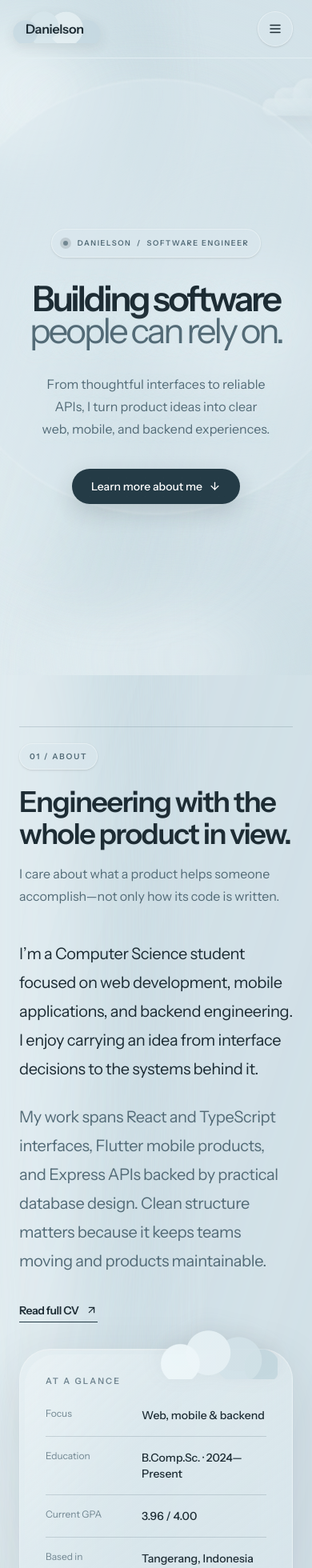
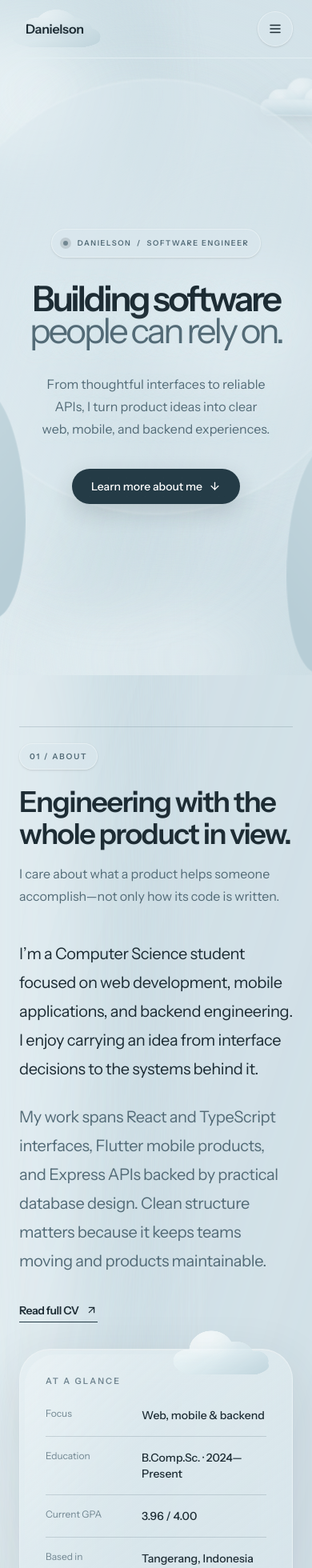
Before and after one commit to orde-r/Portfolio, a React (Vite) app: page / in a window 390 px wide. Shown: the top 1960 px of the page at 80% size. Built offline with nearby package versions, Linux system fonts and the light colour scheme.

Commit message:
feat: enchance cloud openning

```diff
--- a/src/components/CloudCluster.tsx
+++ b/src/components/CloudCluster.tsx
@@ -11,10 +11,15 @@ export function CloudCluster({ className, dark = false }: CloudClusterProps) {
       aria-hidden="true"
       className={cn("cloud-cluster", dark && "cloud-cluster-dark", className)}
     >
-      <span className="cloud-puff cloud-puff-one" />
-      <span className="cloud-puff cloud-puff-two" />
-      <span className="cloud-puff cloud-puff-three" />
-      <span className="cloud-puff cloud-puff-base" />
+      <span className="cloud-body">
+        <span className="cloud-shadow" />
+        <span className="cloud-puff cloud-puff-one" />
+        <span className="cloud-puff cloud-puff-two" />
+        <span className="cloud-puff cloud-puff-three" />
+        <span className="cloud-puff cloud-puff-four" />
+        <span className="cloud-puff cloud-puff-base" />
+        <span className="cloud-shine" />
+      </span>
     </div>
   );
 }
--- a/src/components/CloudOpening.tsx
+++ b/src/components/CloudOpening.tsx
@@ -1,17 +1,66 @@
+import { useState } from "react";
+
+type OpeningCloudProps = {
+  className: string;
+  gradientId: string;
+};
+
+const cloudPath =
+  "M42 210C18 210 0 192 0 170C0 146 20 127 46 127C60 91 94 70 133 76C154 35 194 15 238 24C274 31 300 56 308 88C326 71 350 61 376 64C411 68 437 91 445 122C456 117 469 114 483 114C519 114 548 138 553 170C579 173 600 191 600 212C600 232 582 244 558 244H42C19 244 0 230 0 210Z";
+
+function OpeningCloud({ className, gradientId }: OpeningCloudProps) {
+  return (
+    <svg
+      className={className}
+      viewBox="0 0 600 260"
+      preserveAspectRatio="none"
+      focusable="false"
+    >
+      <defs>
+        <linearGradient id={gradientId} x1="0" y1="0" x2="0.9" y2="1">
+          <stop offset="0" stopColor="#edf4f6" />
+          <stop offset="0.58" stopColor="#d6e5ea" />
+          <stop offset="1" stopColor="#b7cdd6" />
+        </linearGradient>
+      </defs>
+      <path d={cloudPath} fill={`url(#${gradientId})`} />
+    </svg>
+  );
+}
+
 export function CloudOpening() {
+  const [done, setDone] = useState(false);
+
+  if (done) return null;
+
   return (
-    <div aria-hidden="true" className="cloud-opening">
-      <div className="cloud-door-panel cloud-door-left">
-        <span className="cloud-door-puff cloud-door-puff-one" />
-        <span className="cloud-door-puff cloud-door-puff-two" />
-        <span className="cloud-door-puff cloud-door-puff-three" />
+    <div
+      aria-hidden="true"
+      className="cloud-opening"
+    >
+      <div
+        className="cloud-door-panel cloud-door-left"
+        onAnimationEnd={() => setDone(true)}
+      >
+        <OpeningCloud
+          className="cloud-door-art cloud-door-art-one"
+          gradientId="opening-left-one"
+        />
+        <OpeningCloud
+          className="cloud-door-art cloud-door-art-two"
+          gradientId="opening-left-two"
+        />
       </div>
       <div className="cloud-door-panel cloud-door-right">
-        <span className="cloud-door-puff cloud-door-puff-one" />
-        <span className="cloud-door-puff cloud-door-puff-two" />
-        <span className="cloud-door-puff cloud-door-puff-three" />
+        <OpeningCloud
+          className="cloud-door-art cloud-door-art-one"
+          gradientId="opening-right-one"
+        />
+        <OpeningCloud
+          className="cloud-door-art cloud-door-art-two"
+          gradientId="opening-right-two"
+        />
       </div>
-      <div className="cloud-opening-glow" />
     </div>
   );
 }
--- a/src/index.css
+++ b/src/index.css
@@ -123,29 +123,39 @@ a {
 }
 
 .brand-cloud::before {
+  --brand-cloud-shape:
+    radial-gradient(ellipse 0.88rem 0.66rem at 14% 74%, #000 98%, transparent 100%),
+    radial-gradient(ellipse 1.32rem 1.02rem at 30% 59%, #000 98%, transparent 100%),
+    radial-gradient(ellipse 1.72rem 1.42rem at 50% 52%, #000 98%, transparent 100%),
+    radial-gradient(ellipse 1.3rem 0.96rem at 71% 59%, #000 98%, transparent 100%),
+    radial-gradient(ellipse 0.86rem 0.64rem at 86% 74%, #000 98%, transparent 100%),
+    radial-gradient(ellipse 3.35rem 0.74rem at 51% 82%, #000 98%, transparent 100%);
   content: "";
   position: absolute;
   z-index: 0;
-  left: -0.55rem;
-  bottom: 0.35rem;
-  width: 6.9rem;
-  height: 2.65rem;
+  left: -0.68rem;
+  bottom: 0.08rem;
+  width: 7.15rem;
+  height: 3.2rem;
   pointer-events: none;
   background:
-    radial-gradient(circle at 15% 68%, var(--cloud-mid) 0 15%, transparent 16%),
-    radial-gradient(circle at 36% 49%, var(--cloud-light) 0 24%, transparent 25%),
-    radial-gradient(circle at 61% 57%, var(--cloud-highlight) 0 29%, transparent 30%),
-    radial-gradient(circle at 84% 71%, var(--cloud-mid) 0 17%, transparent 18%),
-    radial-gradient(ellipse at 50% 78%, var(--cloud-light) 0 39%, transparent 40%);
-  filter: drop-shadow(0 5px 8px rgb(55 61 65 / 0.14));
-  opacity: 0.72;
+    radial-gradient(ellipse at 35% 18%, rgb(255 255 255 / 0.72) 0 4%, transparent 40%),
+    linear-gradient(155deg, var(--cloud-highlight) 5%, var(--cloud-light) 54%, var(--cloud-shadow));
+  -webkit-mask: var(--brand-cloud-shape);
+  mask: var(--brand-cloud-shape);
+  filter: drop-shadow(0 4px 7px rgb(55 61 65 / 0.08));
+  opacity: 0.5;
   transform: translate3d(0, 0, 0);
-  transition: transform 450ms cubic-bezier(0.22, 1, 0.36, 1), opacity 350ms ease;
+  transition:
+    transform 450ms cubic-bezier(0.22, 1, 0.36, 1),
+    filter 350ms ease,
+    opacity 350ms ease;
 }
 
 .brand-cloud:hover::before {
-  opacity: 0.86;
-  transform: translate3d(0.12rem, -0.08rem, 0) scale(1.02);
+  filter: drop-shadow(0 6px 9px rgb(55 61 65 / 0.11));
+  opacity: 0.66;
+  transform: translate3d(0.1rem, -0.07rem, 0) scale(1.015);
 }
 
 .brand-cloud-name {
@@ -244,52 +254,113 @@ a {
   width: 14rem;
   height: 6rem;
   pointer-events: none;
-  filter: drop-shadow(0 18px 24px rgb(55 60 64 / 0.12));
+  isolation: isolate;
+}
+
+.cloud-body {
+  position: absolute;
+  inset: 0;
+  display: block;
+  filter: drop-shadow(0 18px 22px rgb(55 60 64 / 0.13));
   animation: cloud-float 9s ease-in-out infinite alternate;
+  will-change: transform;
 }
 
 .cloud-puff {
   position: absolute;
   display: block;
-  border: 1px solid var(--glass-border);
+  z-index: 2;
+  border: 1px solid rgb(255 255 255 / 0.42);
   border-radius: 999px;
-  background: linear-gradient(145deg, rgb(239 247 249 / 0.8), rgb(199 217 224 / 0.62));
-  box-shadow: inset 5px 7px 16px rgb(235 236 236 / 0.34);
-  backdrop-filter: blur(7px);
+  background:
+    radial-gradient(circle at 34% 24%, rgb(255 255 255 / 0.82) 0 10%, transparent 38%),
+    linear-gradient(150deg, rgb(245 251 252 / 0.92) 7%, rgb(217 233 238 / 0.84) 56%, rgb(180 204 213 / 0.7) 100%);
+  box-shadow:
+    inset 8px 10px 20px rgb(255 255 255 / 0.38),
+    inset -8px -10px 18px rgb(122 158 171 / 0.12);
+  backdrop-filter: blur(9px);
 }
 
 .cloud-puff-one {
-  left: 16%;
-  bottom: 12%;
-  width: 38%;
-  height: 62%;
-}
-
-.cloud-puff-two {
-  left: 37%;
-  top: 2%;
-  width: 37%;
-  height: 82%;
-}
-
-.cloud-puff-three {
-  right: 7%;
-  bottom: 10%;
+  left: 10%;
+  bottom: 11%;
   width: 36%;
   height: 58%;
 }
 
+.cloud-puff-two {
+  left: 30%;
+  top: 1%;
+  width: 38%;
+  height: 84%;
+}
+
+.cloud-puff-three {
+  right: 16%;
+  bottom: 8%;
+  width: 34%;
+  height: 66%;
+}
+
+.cloud-puff-four {
+  right: 3%;
+  bottom: 7%;
+  width: 28%;
+  height: 48%;
+}
+
 .cloud-puff-base {
-  right: 3%;
+  right: 1%;
   bottom: 0;
-  left: 3%;
-  height: 46%;
+  left: 1%;
+  z-index: 3;
+  height: 43%;
+  background:
+    linear-gradient(180deg, rgb(233 244 247 / 0.9), rgb(194 217 225 / 0.78));
+}
+
+.cloud-shadow {
+  position: absolute;
+  right: 8%;
+  bottom: -5%;
+  left: 8%;
+  z-index: 1;
+  height: 34%;
+  border-radius: 50%;
+  background: rgb(84 116 128 / 0.2);
+  filter: blur(12px);
+}
+
+.cloud-shine {
+  position: absolute;
+  top: 13%;
+  left: 37%;
+  z-index: 4;
+  width: 22%;
+  height: 20%;
+  border-radius: 50%;
+  background: rgb(255 255 255 / 0.52);
+  filter: blur(8px);
 }
 
 .cloud-cluster-dark .cloud-puff {
   border-color: rgb(255 255 255 / 0.09);
-  background: linear-gradient(145deg, rgb(160 164 167 / 0.2), rgb(82 88 92 / 0.1));
-  box-shadow: inset 5px 7px 16px rgb(255 255 255 / 0.04);
+  background:
+    radial-gradient(circle at 34% 24%, rgb(255 255 255 / 0.1) 0 10%, transparent 38%),
+    linear-gradient(150deg, rgb(170 176 180 / 0.22), rgb(83 92 97 / 0.14));
+  box-shadow: inset 7px 9px 18px rgb(255 255 255 / 0.045), inset -8px -10px 18px rgb(0 0 0 / 0.08);
+}
+
+.cloud-cluster-dark .cloud-puff-base {
+  background: linear-gradient(180deg, rgb(135 143 148 / 0.2), rgb(71 80 85 / 0.13));
+}
+
+.cloud-cluster-dark .cloud-shadow {
+  background: rgb(0 0 0 / 0.22);
+}
+
+.cloud-cluster-dark .cloud-shine {
+  background: rgb(255 255 255 / 0.08);
 }
 
 .cloud-opening {
@@ -298,7 +369,6 @@ a {
   z-index: 300;
   overflow: hidden;
   pointer-events: none;
-  animation: cloud-opening-hide 2.35s linear forwards;
 }
 
 .cloud-door-panel {
@@ -306,59 +376,42 @@ a {
   top: -8%;
   bottom: -8%;
   width: 58%;
-  background:
-    radial-gradient(circle at 18% 17%, var(--cloud-highlight) 0 13%, transparent 31%),
-    radial-gradient(circle at 68% 23%, var(--cloud-light) 0 18%, transparent 37%),
-    radial-gradient(circle at 32% 59%, var(--cloud-mid) 0 22%, transparent 44%),
-    radial-gradient(circle at 76% 75%, #e7f0f3 0 20%, transparent 42%),
-    linear-gradient(135deg, var(--cloud-light) 0%, var(--cloud-shadow) 100%);
-  filter: drop-shadow(0 0 48px rgb(48 54 58 / 0.32));
-  will-change: transform, opacity;
+  background: linear-gradient(160deg, #edf4f6 0%, #d6e5ea 58%, #b7cdd6 100%);
+  isolation: isolate;
+  backface-visibility: hidden;
+  will-change: transform;
 }
 
 .cloud-door-left {
   left: -5%;
-  border-radius: 0 42% 46% 0 / 0 12% 14% 0;
-  animation: cloud-door-open-left 1.65s 0.38s cubic-bezier(0.76, 0, 0.24, 1) forwards;
+  animation: cloud-door-open-left 1.2s 0.3s cubic-bezier(0.55, 0, 1, 0.45) forwards;
 }
 
 .cloud-door-right {
   right: -5%;
-  border-radius: 42% 0 0 46% / 12% 0 0 14%;
-  animation: cloud-door-open-right 1.65s 0.38s cubic-bezier(0.76, 0, 0.24, 1) forwards;
+  animation: cloud-door-open-right 1.2s 0.3s cubic-bezier(0.55, 0, 1, 0.45) forwards;
 }
 
-.cloud-door-puff {
+.cloud-door-art {
   position: absolute;
   display: block;
-  width: 34vw;
-  height: 34vw;
-  max-width: 32rem;
-  max-height: 32rem;
-  min-width: 14rem;
-  min-height: 14rem;
-  border-radius: 50%;
-  background: radial-gradient(circle at 38% 34%, var(--cloud-highlight) 0 18%, var(--cloud-mid) 62%, var(--cloud-shadow) 100%);
-  box-shadow: inset 18px 22px 44px rgb(232 233 234 / 0.36);
+  width: 160vw;
+  height: 120vh;
 }
 
-.cloud-door-left .cloud-door-puff { right: -15%; }
-.cloud-door-right .cloud-door-puff { left: -15%; }
-.cloud-door-right .cloud-door-puff { transform: scaleX(-1); }
-.cloud-door-puff-one { top: -8%; }
-.cloud-door-puff-two { top: 34%; }
-.cloud-door-puff-three { bottom: -13%; }
+.cloud-door-left .cloud-door-art {
+  right: -20vw;
+}
 
-.cloud-opening-glow {
-  position: absolute;
-  inset-block: 0;
-  left: 50%;
-  width: 8rem;
-  transform: translateX(-50%);
-  background: linear-gradient(90deg, transparent, rgb(218 221 222 / 0.68), transparent);
-  filter: blur(18px);
-  animation: cloud-opening-glow 1.75s 0.25s ease-out forwards;
+.cloud-door-right .cloud-door-art {
+  left: -20vw;
+  transform: scaleX(-1);
 }
+
+.cloud-door-left  .cloud-door-art-one { top: -10%; }
+.cloud-door-left  .cloud-door-art-two { top:  50%; }
+.cloud-door-right .cloud-door-art-one { top:  -5%; }
+.cloud-door-right .cloud-door-art-two { top:  52%; }
 
 .cloud-card {
   position: relative;
@@ -368,21 +421,35 @@ a {
 }
 
 .cloud-card::before {
+  --card-cloud-shape:
+    radial-gradient(ellipse 1.15rem 0.92rem at 17% 72%, #000 98%, transparent 100%),
+    radial-gradient(ellipse 1.75rem 1.55rem at 40% 50%, #000 98%, transparent 100%),
+    radial-gradient(ellipse 1.4rem 1.12rem at 64% 61%, #000 98%, transparent 100%),
+    radial-gradient(ellipse 0.95rem 0.78rem at 84% 72%, #000 98%, transparent 100%),
+    radial-gradient(ellipse 3.65rem 1rem at 51% 82%, #000 98%, transparent 100%);
   content: "";
   position: absolute;
   z-index: 0;
-  top: -2.05rem;
-  right: 1.15rem;
-  width: 9.5rem;
-  height: 4.4rem;
+  top: -1.8rem;
+  right: 1.5rem;
+  width: 8rem;
+  height: 3.75rem;
   background:
-    radial-gradient(circle at 20% 72%, rgb(236 245 248 / 0.94) 0 18%, transparent 19%),
-    radial-gradient(circle at 43% 53%, rgb(228 239 243 / 0.96) 0 29%, transparent 30%),
-    radial-gradient(circle at 68% 66%, rgb(209 225 231 / 0.92) 0 25%, transparent 26%),
-    radial-gradient(circle at 87% 78%, rgb(193 213 221 / 0.88) 0 15%, transparent 16%);
-  filter: drop-shadow(0 -7px 13px rgb(65 71 75 / 0.09));
+    radial-gradient(ellipse at 36% 19%, rgb(255 255 255 / 0.88) 0 3%, transparent 38%),
+    radial-gradient(ellipse at 18% 43%, rgb(255 255 255 / 0.4), transparent 42%),
+    linear-gradient(155deg, rgb(248 252 253 / 0.98) 8%, rgb(220 235 240 / 0.96) 56%, rgb(176 202 212 / 0.92) 100%);
+  -webkit-mask: var(--card-cloud-shape);
+  mask: var(--card-cloud-shape);
+  filter:
+    drop-shadow(0 -1px 0 rgb(255 255 255 / 0.34))
+    drop-shadow(0 6px 9px rgb(65 82 89 / 0.1));
+  opacity: 0.72;
+  transform-origin: 72% 78%;
   pointer-events: none;
-  transition: transform 450ms ease;
+  transition:
+    transform 450ms cubic-bezier(0.22, 1, 0.36, 1),
+    filter 450ms ease,
+    opacity 350ms ease;
 }
 
 .cloud-card::after {
@@ -396,15 +463,26 @@ a {
 }
 
 .cloud-card:hover::before {
-  transform: translate3d(-0.35rem, -0.15rem, 0) scale(1.025);
+  filter:
+    drop-shadow(0 -1px 0 rgb(255 255 255 / 0.4))
+    drop-shadow(0 8px 11px rgb(65 82 89 / 0.12));
+  opacity: 0.82;
+  transform: translate3d(-0.18rem, -0.12rem, 0) scale(1.02) rotate(-0.35deg);
 }
 
 .cloud-card-dark::before {
   background:
-    radial-gradient(circle at 20% 72%, rgb(145 150 154 / 0.2) 0 18%, transparent 19%),
-    radial-gradient(circle at 43% 53%, rgb(122 128 132 / 0.22) 0 29%, transparent 30%),
-    radial-gradient(circle at 68% 66%, rgb(90 96 100 / 0.22) 0 25%, transparent 26%),
-    radial-gradient(circle at 87% 78%, rgb(72 78 82 / 0.2) 0 15%, transparent 16%);
+    radial-gradient(ellipse at 36% 19%, rgb(255 255 255 / 0.11) 0 3%, transparent 38%),
+    linear-gradient(155deg, rgb(166 174 179 / 0.26), rgb(97 108 114 / 0.22) 58%, rgb(48 59 65 / 0.18));
+  filter:
+    drop-shadow(0 -1px 0 rgb(255 255 255 / 0.06))
+    drop-shadow(0 6px 9px rgb(0 0 0 / 0.15));
+}
+
+.cloud-card-dark:hover::before {
+  filter:
+    drop-shadow(0 -1px 0 rgb(255 255 255 / 0.08))
+    drop-shadow(0 8px 11px rgb(0 0 0 / 0.18));
 }
 
 .cloud-card > * {
@@ -459,40 +537,25 @@ a {
 }
 
 @keyframes cloud-float {
-  from { transform: translate3d(-2%, 0, 0); }
-  to { transform: translate3d(7%, -8%, 0); }
+  from { transform: translate3d(-2%, 1%, 0) rotate(-0.6deg); }
+  to { transform: translate3d(7%, -8%, 0) rotate(0.8deg); }
 }
 
 @keyframes cloud-door-open-left {
-  0% { transform: translate3d(0, 0, 0) scale(1.02); opacity: 1; }
-  72% { opacity: 1; }
-  100% { transform: translate3d(-112%, -2%, 0) scale(1.08); opacity: 0; }
+  from { transform: translate3d(0, 0, 0); }
+  to { transform: translate3d(-112%, -1%, 0); }
 }
 
 @keyframes cloud-door-open-right {
-  0% { transform: translate3d(0, 0, 0) scale(1.02); opacity: 1; }
-  72% { opacity: 1; }
-  100% { transform: translate3d(112%, 2%, 0) scale(1.08); opacity: 0; }
+  from { transform: translate3d(0, 0, 0); }
+  to { transform: translate3d(112%, 1%, 0); }
 }
 
-@keyframes cloud-opening-glow {
-  0% { opacity: 0; transform: translateX(-50%) scaleX(0.1); }
-  34% { opacity: 0.92; }
-  100% { opacity: 0; transform: translateX(-50%) scaleX(3.2); }
-}
 
-@keyframes cloud-opening-hide {
-  0%, 92% { visibility: visible; }
-  100% { visibility: hidden; }
-}
 
 @media (max-width: 767px) {
   .fog-bank {
     filter: blur(22px);
-  }
-
-  .cloud-cluster {
-    transform: scale(0.72);
   }
 
   body::before {
@@ -516,9 +579,8 @@ a {
 
   .fog-bank,
   .fog-veil,
-  .cloud-cluster,
-  .cloud-door-panel,
-  .cloud-opening-glow {
+  .cloud-body,
+  .cloud-door-panel {
     animation: none;
   }
 
```
